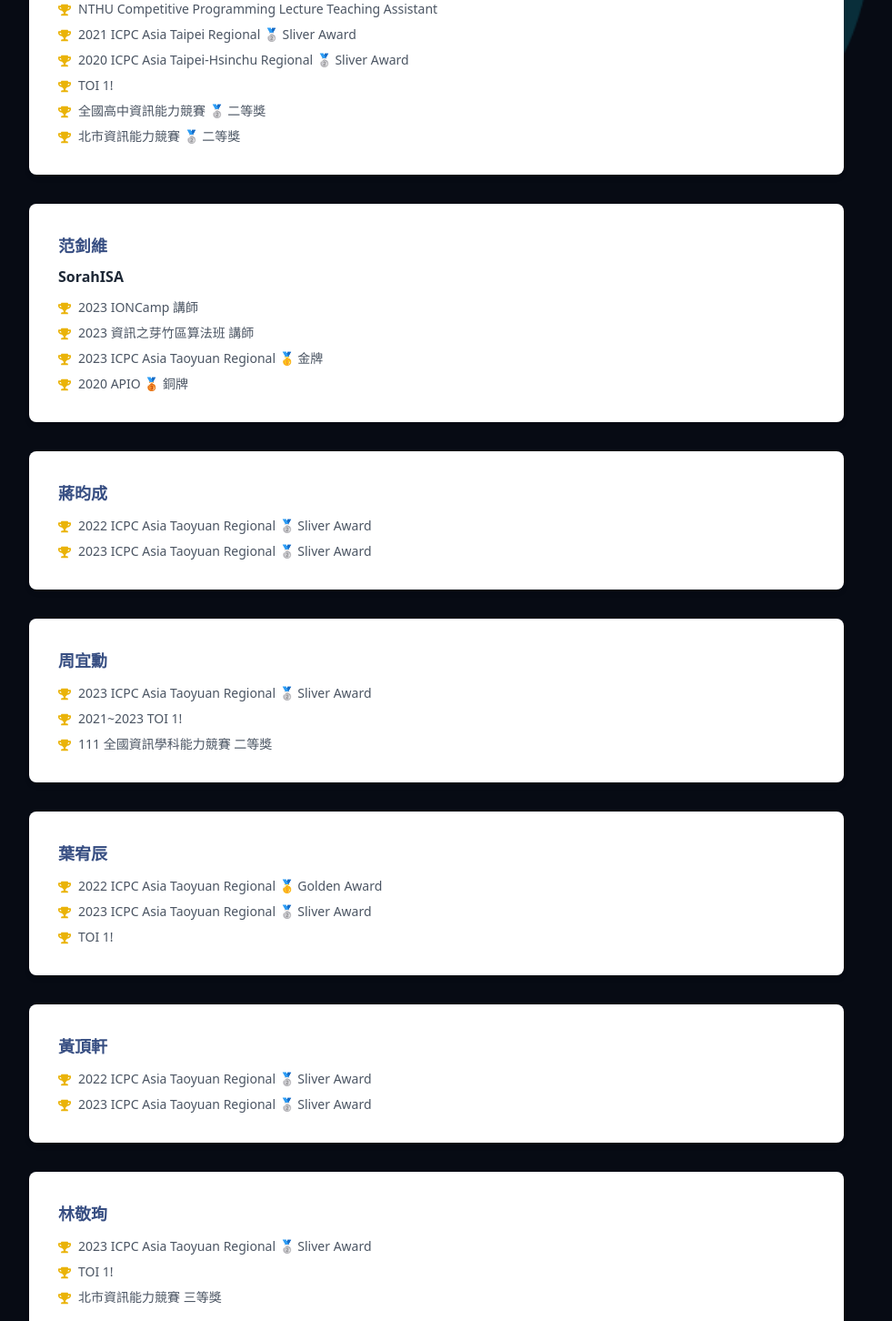
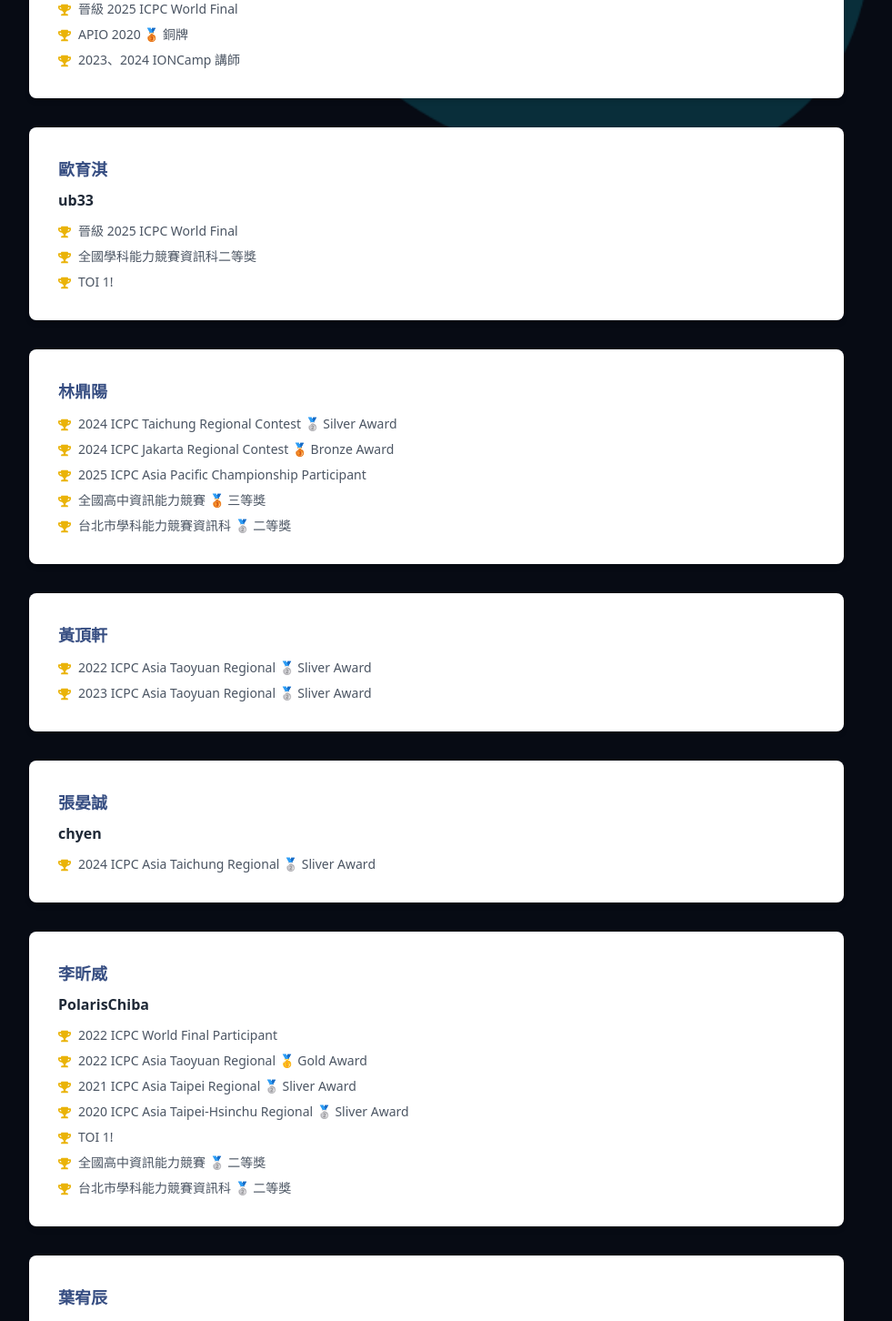
Before and after one commit to ioncamp-internal/web-ionc, a Next.js app: page /lecturers in a window 1280 px wide. Shown: the part 344-1796 px from the top of the page at 91% size, without its empty margins (160-1141 px from the left). Built offline with nearby package versions, Linux system fonts and the light colour scheme.

Commit message:
update lecturers data

```diff
--- a/src/pages/lecturers/index.js
+++ b/src/pages/lecturers/index.js
@@ -6,43 +6,31 @@
 
 const lecturers = [
     {
-        name: "李昕威",
-        id: "PolarisChiba",
+        name: "范釗維",
+        id: "SorahISA",
         experiences: [
-            "NTHU Competitive Programming Lecture Teaching Assistant",
-            "2021 ICPC Asia Taipei Regional 🥈 Sliver Award",
-            "2020 ICPC Asia Taipei-Hsinchu Regional 🥈 Sliver Award",
-            "TOI 1!",
-            "全國高中資訊能力競賽 🥈 二等獎",
-            "北市資訊能力競賽 🥈 二等獎",
+            "晉級 2025 ICPC World Final",
+            "APIO 2020 🥉 銅牌",
+            "2023、2024 IONCamp 講師",
         ],
     },
     {
-        name: "范釗維",
-        id: "SorahISA",
+        name: "歐育淇",
+        id: "ub33",
         experiences: [
-            "2023 IONCamp 講師",
-            "2023 資訊之芽竹區算法班 講師",
-            "2023 ICPC Asia Taoyuan Regional 🥇 金牌",
-            "2020 APIO 🥉 銅牌",
+            "晉級 2025 ICPC World Final",
+            "全國學科能力競賽資訊科二等獎",
+            "TOI 1!",
         ],
     },
     {
-        name: "蔣昀成",
-        experiences: ['2022 ICPC Asia Taoyuan Regional 🥈 Sliver Award',
-        '2023 ICPC Asia Taoyuan Regional 🥈 Sliver Award'],
-    },
-    {
-        name: "周宜勳",
-        experiences: ['2023 ICPC Asia Taoyuan Regional 🥈 Sliver Award',
-        '2021~2023 TOI 1!',
-        '111 全國資訊學科能力競賽 二等獎'],
-    },
-    {
-        name: "葉宥辰",
-        experiences: ['2022 ICPC Asia Taoyuan Regional 🥇 Golden Award',
-            '2023 ICPC Asia Taoyuan Regional 🥈 Sliver Award',
-            'TOI 1!'
+        name: "林鼎陽",
+        experiences: [
+            "2024 ICPC Taichung Regional Contest 🥈 Silver Award",
+            "2024 ICPC Jakarta Regional Contest 🥉 Bronze Award",
+            "2025 ICPC Asia Pacific Championship Participant",
+            "全國高中資訊能力競賽 🥉 三等獎",
+            "台北市學科能力競賽資訊科 🥈 二等獎",
         ],
     },
     {
@@ -54,32 +42,32 @@
         ],
     },
     {
-        name: "林敬珣",
+        name: "張晏誠",
+        id: "chyen",
         experiences: [
-            '2023 ICPC Asia Taoyuan Regional 🥈 Sliver Award',
-            'TOI 1!',
-            '北市資訊能力競賽 三等獎'
+            '2024 ICPC Asia Taichung Regional 🥈 Sliver Award'
+        ]
+    },
+    {
+        name: "李昕威",
+        id: "PolarisChiba",
+        experiences: [
+            "2022 ICPC World Final Participant",
+            "2022 ICPC Asia Taoyuan Regional 🥇 Gold Award",
+            "2021 ICPC Asia Taipei Regional 🥈 Sliver Award",
+            "2020 ICPC Asia Taipei-Hsinchu Regional 🥈 Sliver Award",
+            "TOI 1!",
+            "全國高中資訊能力競賽 🥈 二等獎",
+            "台北市學科能力競賽資訊科 🥈 二等獎",
         ],
     },
     {
-        name: "謝師誠",
+        name: "葉宥辰",
+        id: "littlepants",
         experiences: [
-            '2023 ICPC Asia Taoyuan Regional 🥉 Bronze Award',
-            '110 竹市學科能力競賽 佳作',
-            'CPE 大學程式能力檢定 7/7'
+            "2022 ICPC Asia Taoyuan Regional 🥇 Gold Award",
+            'TOI 1!'
         ],
-    },
-    {
-        name: "李其樺",
-        experiences: [
-            '2023 ICPC Asia Taoyuan Regional 🥉 Bronze Award',
-        ],
-    },
-    {
-        name: "張晏誠",
-        experiences: [
-            '2023 清大個人賽第一名'
-        ]
     }
 ];
 export default function Home() {
```
